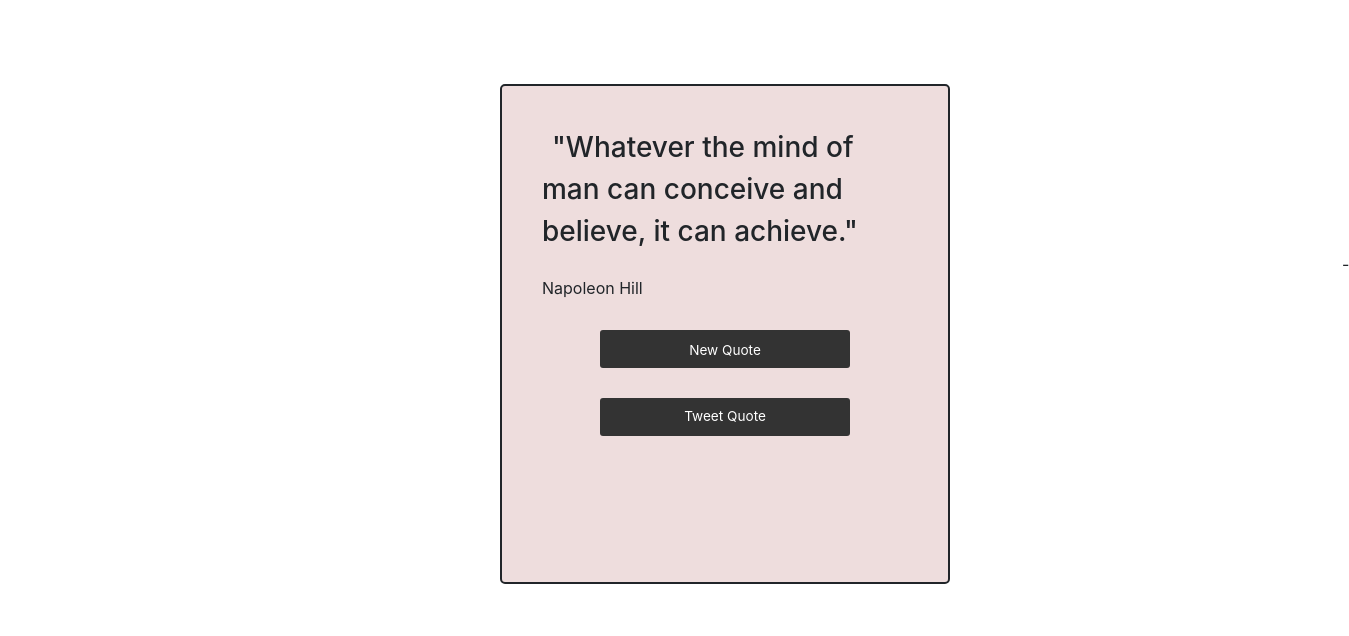
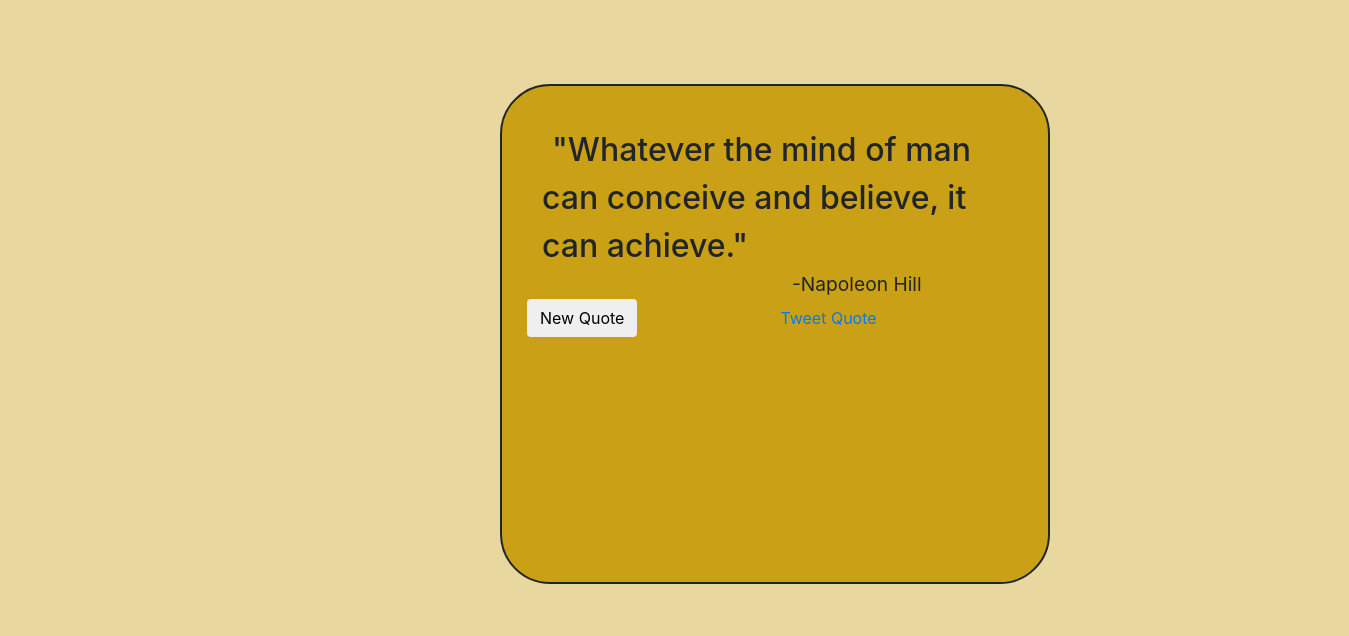
Before and after one commit to Petivip/Quote-Machine, a plain HTML site: page quote-machine/index.html in a window 1280 px wide. Shown: the part 164-800 px from the top of the page, 1349 px wide, since content can reach past the window. Drawn offline with nearby package versions, Linux system fonts and the light colour scheme.

Commit message:
Update style.css

```diff
--- a/quote-machine/css/style.css
+++ b/quote-machine/css/style.css
@@ -1,54 +1,47 @@
+@import url(https://fonts.googleapis.com/css?family=Raleway:400,500);
+body{
+  background-color: #e8d79e
+}
 h1 {
-  margin-top: 100px;
-  margin-bottom: 100px;
-  margin-right: 150px;
-  margin-left: 80px;
+    margin-top: 100px;
+    margin-bottom: 100px;
+    margin-right: 150px;
+    margin-left: 150px;
 }
 
-.box {
-  position: relative;
-  width: 450px;
+
+.box{
+  position:relative;
+  width:550px;
   height: 500px;
-  padding: 40px 40px;
+  padding:40px 40px;
   border: 2px solid;
-  border-radius: 5px;
-  margin: 40px 500px 40px;
-  background-color: #EDD;
+  border-radius: 50px;
+  margin: 40px 500px 40px ;
+  background-color: #c9a016;
 }
+ #text {
+    text-align:center;
+    width:500px;
+    height:auto;
+    font-weight:550;
+    font-size:2em;
+    padding: 200px 10px;
 
-#text {
-  text-align: center;
-  width: 450px;
-  height: auto;
-  clear: both;
-  font-weight: 500;
-  font-size: 1.75em;
-  padding: 200px 10px;
+  }
+  #author {
+    width:450px;
+    height:auto;
+    padding-top:20px;
+    font-size:1.2em;
+    padding-left: 250px;
+  }
+#tweet-qoute{
+  margin-left:130px;
+  width:80px;
+
 }
-
-#author {
-  width: 450px;
-  height: auto;
-  clear: both;
-  padding-top: 20px;
-  font-size: 1em;
-  text-align: right;
-  padding-left: 800px;
+#facebook-qoute{
+  margin-left:1px;
+   width:80px;
 }
-
-.btn {
-  width: 250px;
-  margin: auto;
-  display: block;
-  height: 38px;
-  border: none;
-  border-radius: 3px;
-  color: #fff;
-  background-color: #333;
-  outline: none;
-  font-size: 0.85em;
-  padding: 8px 18px 6px 18px;
-  margin-top: 30px;
-  opacity: 1;
-  cursor: pointer;
-}
```
